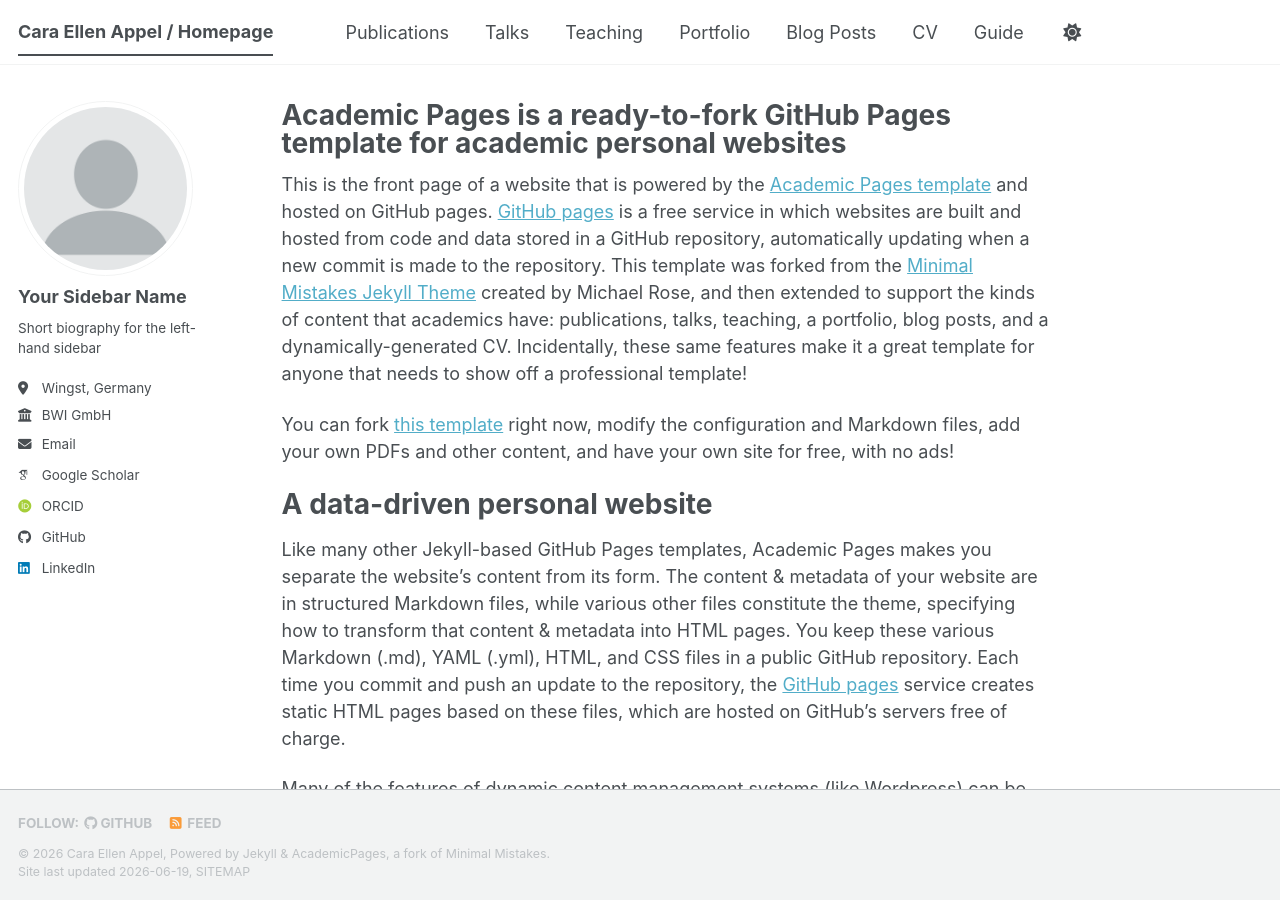
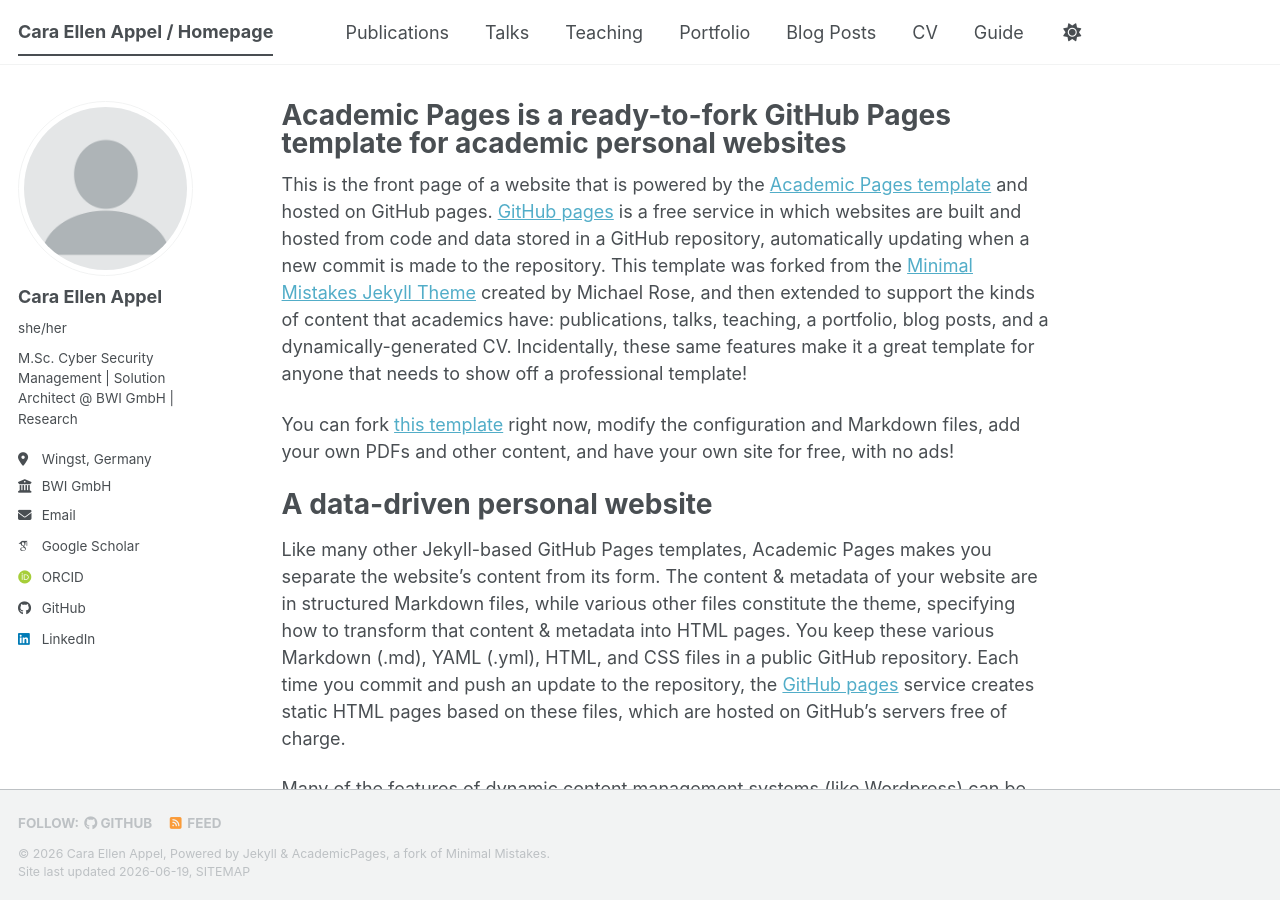
Before and after one commit to CaraEllenAppel/caraellenappel.github.io, a Jekyll site: the page built from _pages/about.md, in a window 1280 px wide and 900 px high. Built offline with Jekyll 4.4.1, drawn with Linux system fonts in a browser that asks for light colours; some web fonts are replaced; a script bundle is joined from its source files by our own code; library files that are not in the unit come from our copies.

Commit message:
Modify author details in _config.yml
Updated author information including name, pronouns, bio, and email.

```diff
--- a/_config.yml
+++ b/_config.yml
@@ -24,13 +24,13 @@ repository               : "CaraEllenAppel/caraellenappel.github.io"
 author:
   # Biographic information
   avatar           : "profile.png"
-  name             : "Your Sidebar Name"
-  pronouns         : # "she/her"
-  bio              : "Short biography for the left-hand sidebar"
+  name             : "Cara Ellen Appel"
+  pronouns         : "she/her"
+  bio              : "M.Sc. Cyber Security Management | Solution Architect @ BWI GmbH | Research"
   location         : "Wingst, Germany"
   employer         : "BWI GmbH"
   uri              : # URL
-  email            : "cara.appel@web.de"
+  email            : "contact@caraellenappel.net"
 
   # Academic websites
   academia         : # URL
@@ -90,6 +90,8 @@ publication_category:
     title: 'Journal Articles'
   conferences:
     title: 'Conference Papers'
+  data:
+    title: 'Data'
 
 # Site Settings
 teaser                   :  # filename of teaser fallback teaser image placed in /images/ for social media previews
```
